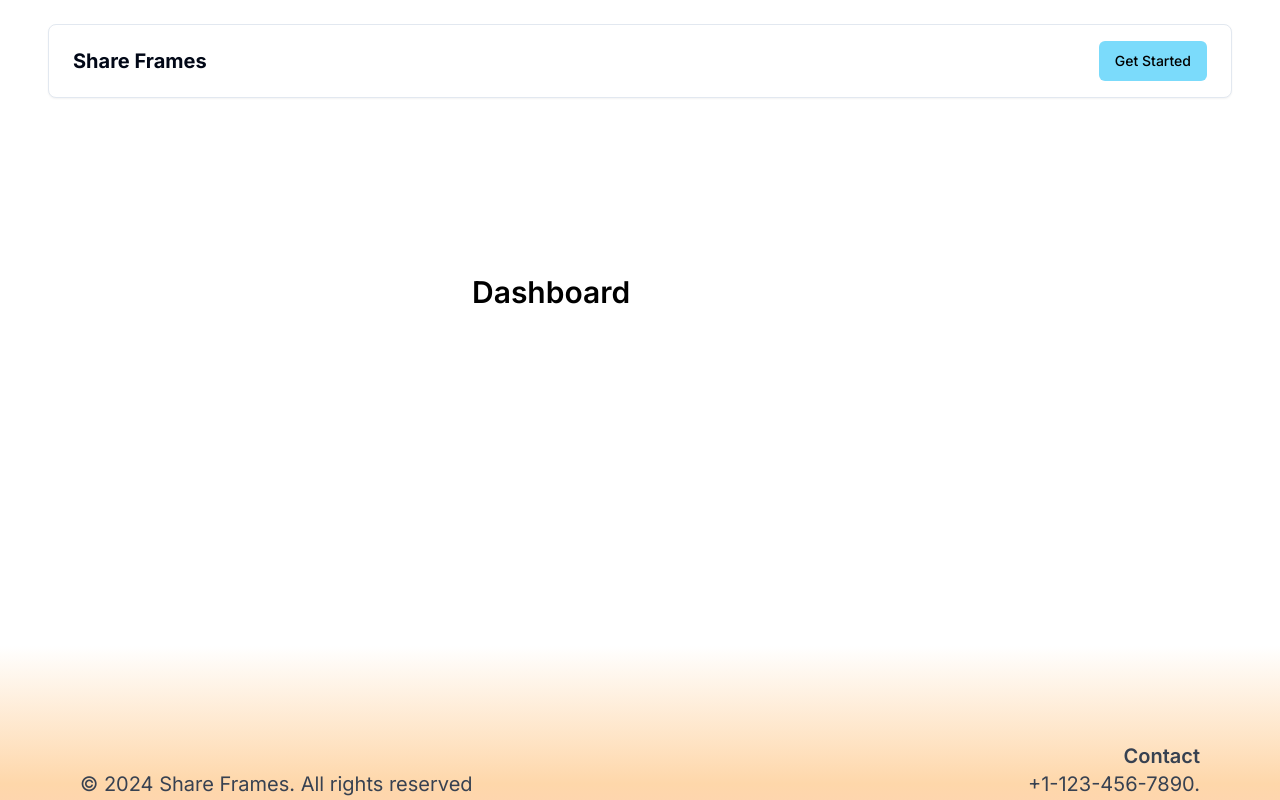
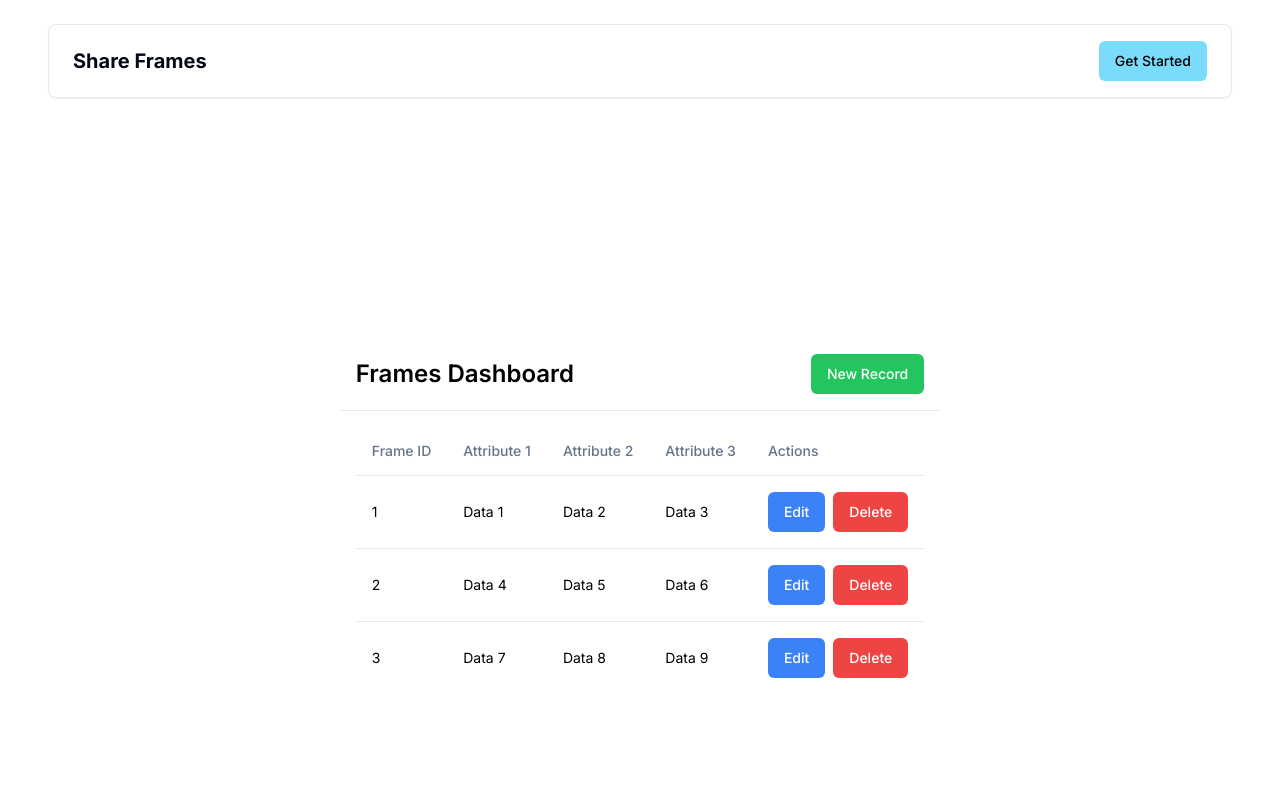
Before and after one commit to nicopatoco/share-frames, a Next.js app in the folder ShareFrames/: page /dashboard in a window 1280 px wide. Shown: the top 800 px of the page. Built offline with nearby package versions, Linux system fonts and the light colour scheme; no server answers.

Commit message:
frames dashboard

```diff
--- a/ShareFrames/app/dashboard/page.tsx
+++ b/ShareFrames/app/dashboard/page.tsx
@@ -17,9 +17,7 @@ export default function Page() {
     return (
         <>
             <HeaderSection />
-            <div className="min-h-viewport-minus-sections">
-                <DashboardSection />
-            </div>
+            <DashboardSection />
 
             <FooterSectionWhite />
         </>
--- a/ShareFrames/components/dashboard-section.tsx
+++ b/ShareFrames/components/dashboard-section.tsx
@@ -5,6 +5,7 @@ import { Slider } from "@/components/ui/slider"
 import { JSX, SVGProps } from "react"
 import { CardContent, Card } from "@/components/ui/card"
 import { useRouter } from 'next/navigation'
+import MyFramesSection from "./my-frames"
 
 export default function DashboardSection() {
 
@@ -19,16 +20,11 @@ export default function DashboardSection() {
     <div className="text-black bg-white py-32 px-8">
       <div className="flex justify-center space-x-4">
 
-        <div className="rounded-lg p-6 w-96">
+        <div className="rounded-lg p-6">
             <div className="flex flex-col space-y-8">
-                <div className="h-[220px]">
-                    <h2 className="text-3xl font-semibold">Dashboard</h2>
-                </div>
-
+                <MyFramesSection />
             </div>
-
         </div>
-
       </div>
     </div>
   )
--- /dev/null
+++ b/ShareFrames/components/my-frames.tsx
@@ -0,0 +1,67 @@
+import { Button } from "@/components/ui/button"
+import { TableHead, TableRow, TableHeader, TableCell, TableBody, Table } from "@/components/ui/table"
+
+export default function MyFramesSection() {
+    return (
+        <div className="m-16">
+
+<div className="w-full h-full flex flex-col">
+      <header className="flex items-center justify-between p-4 border-b">
+        <h1 className="text-2xl font-semibold">Frames Dashboard</h1>
+        <Button className="bg-green-500 text-white">New Record</Button>
+      </header>
+      <main className="flex-1 overflow-auto p-4">
+        <Table>
+          <TableHeader>
+            <TableRow>
+              <TableHead>Frame ID</TableHead>
+              <TableHead>Attribute 1</TableHead>
+              <TableHead>Attribute 2</TableHead>
+              <TableHead>Attribute 3</TableHead>
+              <TableHead>Actions</TableHead>
+            </TableRow>
+          </TableHeader>
+          <TableBody>
+            <TableRow>
+              <TableCell>1</TableCell>
+              <TableCell>Data 1</TableCell>
+              <TableCell>Data 2</TableCell>
+              <TableCell>Data 3</TableCell>
+              <TableCell>
+                <div className="flex space-x-2">
+                  <Button className="bg-blue-500 text-white">Edit</Button>
+                  <Button className="bg-red-500 text-white">Delete</Button>
+                </div>
+              </TableCell>
+            </TableRow>
+            <TableRow>
+              <TableCell>2</TableCell>
+              <TableCell>Data 4</TableCell>
+              <TableCell>Data 5</TableCell>
+              <TableCell>Data 6</TableCell>
+              <TableCell>
+                <div className="flex space-x-2">
+                  <Button className="bg-blue-500 text-white">Edit</Button>
+                  <Button className="bg-red-500 text-white">Delete</Button>
+                </div>
+              </TableCell>
+            </TableRow>
+            <TableRow>
+              <TableCell>3</TableCell>
+              <TableCell>Data 7</TableCell>
+              <TableCell>Data 8</TableCell>
+              <TableCell>Data 9</TableCell>
+              <TableCell>
+                <div className="flex space-x-2">
+                  <Button className="bg-blue-500 text-white">Edit</Button>
+                  <Button className="bg-red-500 text-white">Delete</Button>
+                </div>
+              </TableCell>
+            </TableRow>
+          </TableBody>
+        </Table>
+      </main>
+    </div>
+        </div>
+    )
+  }
```
